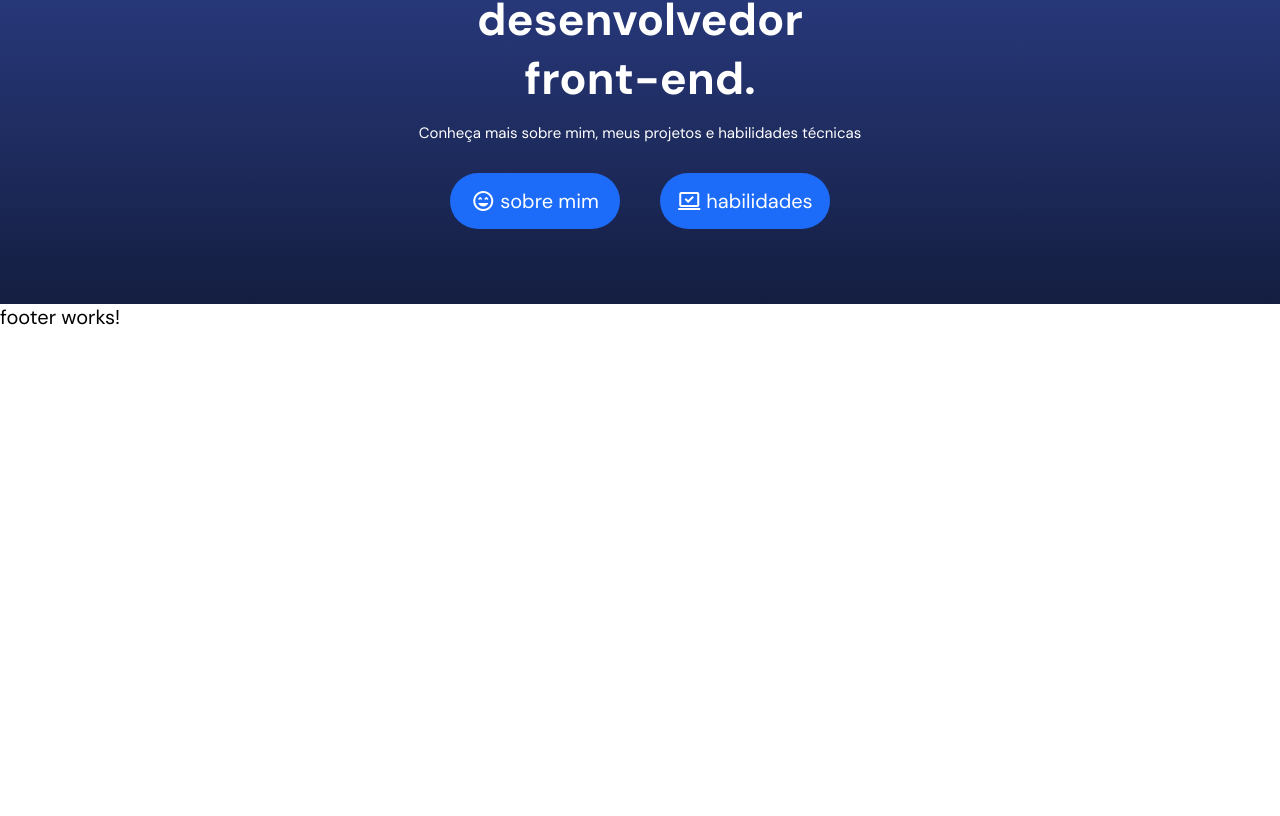
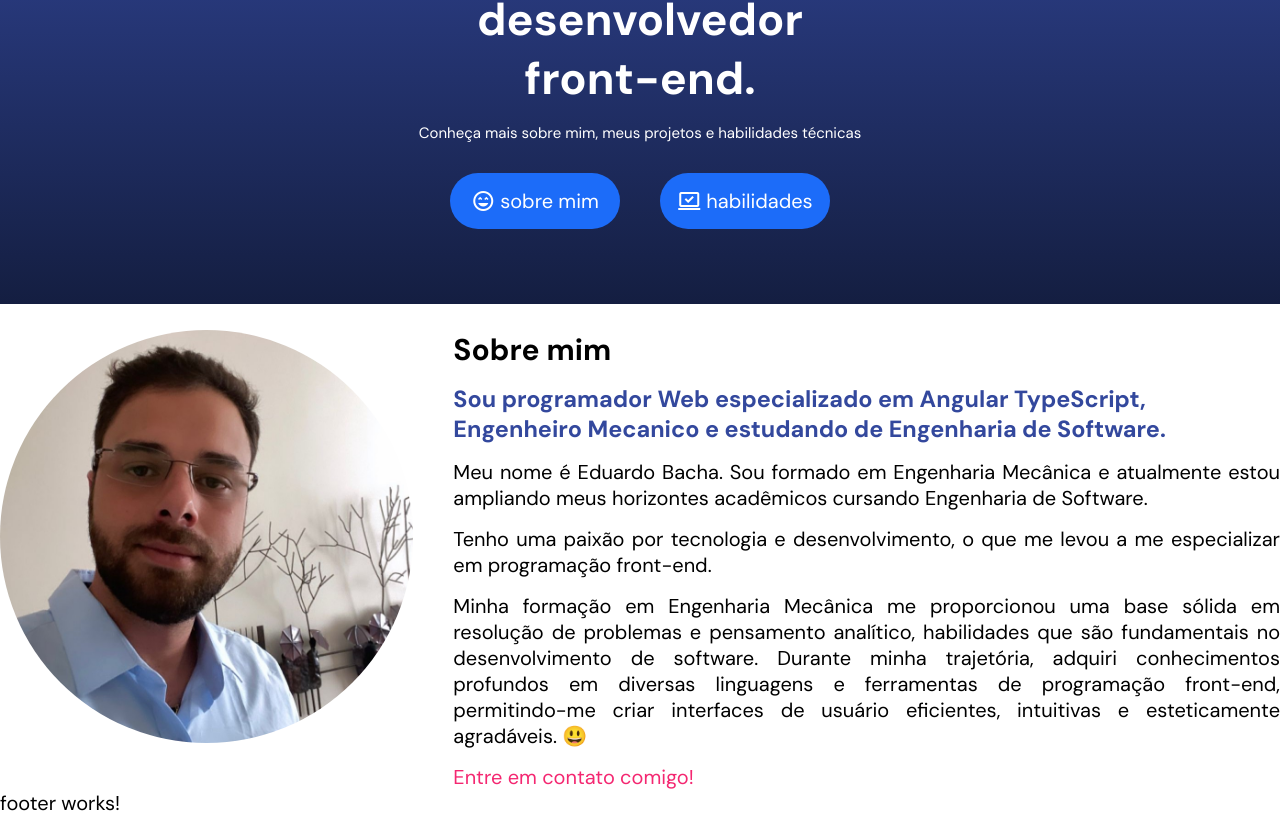
Before and after one commit to edubacha/meu-portifolio, an Angular app: page / in a window 1280 px wide. Shown: the part 282-1098 px from the top of the page. Before the commit the page ends 800 px from the top, so only its background shows below. Built offline with nearby package versions, Linux system fonts and the light colour scheme.

Commit message:
box about

```diff
--- a/src/app/home/home.component.css
+++ b/src/app/home/home.component.css
@@ -64,3 +64,54 @@
 .banner .box .buttons a i {
         margin-right: 5px;
 }
+
+/* box about */
+
+.about .box {
+    display: flex;
+    flex-direction: column;
+}
+
+.about .box .img {
+    flex: 1;
+    margin: 0 auto 20px;
+}
+
+.about .box .img img {
+    width: 240px;
+    border-radius: 50%;
+}
+
+.about .box .text {
+    flex: 2;
+}
+
+.about .box .text h3 {
+    color: var(--color-blue-2);
+    margin-top: 15px;
+}
+
+.about .box .text p {
+    margin: 15px 0;
+    text-align: justify;
+}
+
+.about .box .text a {
+    color: var(--color-pink-1);
+    font-weight: 400;
+    text-decoration: none;
+}
+
+@media (min-width: 768px) {
+    .about .box {
+        flex-direction: row;
+    }
+
+    .about .box .img img {
+        width: 100%;
+    }
+
+    .about .box .text {
+        padding-left: 40px;
+    }
+}
--- a/src/app/home/home.component.html
+++ b/src/app/home/home.component.html
@@ -24,4 +24,25 @@
         </div>
 
     </section>
+    <br>
+    <section id="about" class="container about">
+        <div class="box">
+            <div class="img">
+                <img src="./assets/imgs/eduardobacha2.jpg" alt="foto de eduardo bacha">
+            </div>
+            <div class="text">
+                <h2>Sobre mim</h2>
+                <h3>Sou programador Web especializado em Angular TypeScript, Engenheiro Mecanico e estudando de Engenharia de Software.</h3>
+
+                <p>Meu nome é Eduardo Bacha. Sou formado em Engenharia Mecânica e atualmente estou ampliando meus horizontes acadêmicos cursando Engenharia de Software. </p>
+
+                <p>Tenho uma paixão por tecnologia e desenvolvimento, o que me levou a me especializar em programação front-end.</p>
+
+                <p>Minha formação em Engenharia Mecânica me proporcionou uma base sólida em resolução de problemas e pensamento analítico, habilidades que são fundamentais no desenvolvimento de software.
+                    Durante minha trajetória, adquiri conhecimentos profundos em diversas linguagens e ferramentas de programação front-end, permitindo-me criar interfaces de usuário eficientes, intuitivas e esteticamente agradáveis. 😃</p>
+
+                    <a href="#contact">Entre em contato comigo!</a>
+            </div>
+        </div>
+    </section>
 </main>
```
Also changed, not shown: src/assets/imgs/eduardobacha.jpg (added), src/assets/imgs/eduardobacha2.jpg (added).
